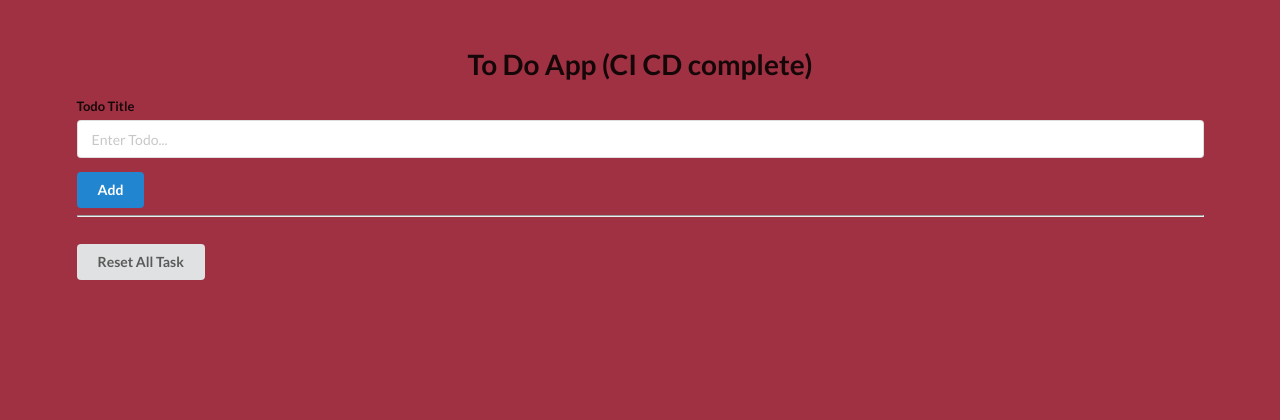
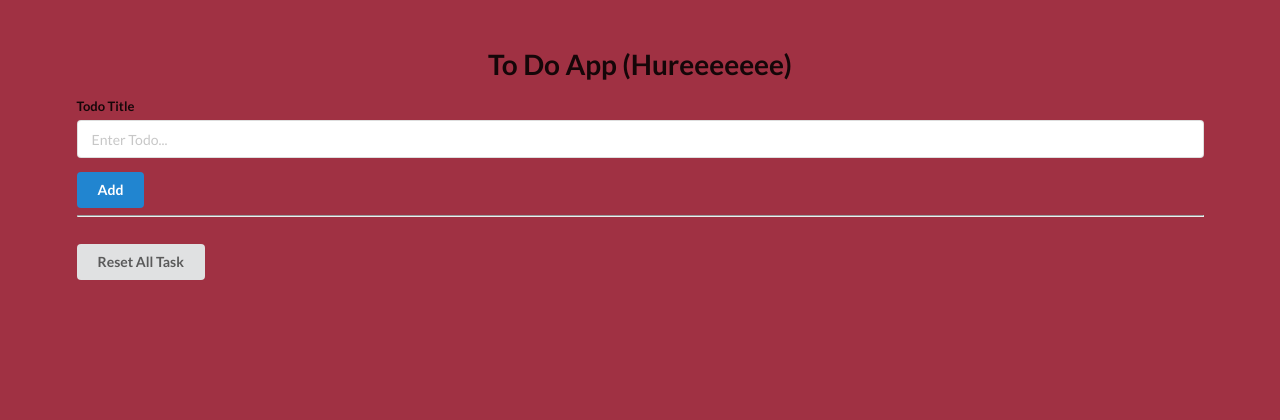
Before and after one commit to VinayakSingoriya/Dockerize-App, a Flask app: page / in a window 1280 px wide. Shown: the top 420 px of the page. Run offline with Flask 2, Linux system fonts and the light colour scheme; data that the repository does not hold is empty.

Commit message:
App title changed for CICDtesting

```diff
--- a/flaskapp/templates/base.html
+++ b/flaskapp/templates/base.html
@@ -12,7 +12,7 @@
 
 <body style="background-color:rgb(160, 49, 67);">
     <div style="margin-top: 50px;" class="ui container">
-        <h1 class="ui center aligned header">To Do App (CI CD complete)</h1>
+        <h1 class="ui center aligned header">To Do App (Hureeeeeee)</h1>
 
         <form class="ui form" action="/add" method="post">
             <div class="field">
```
